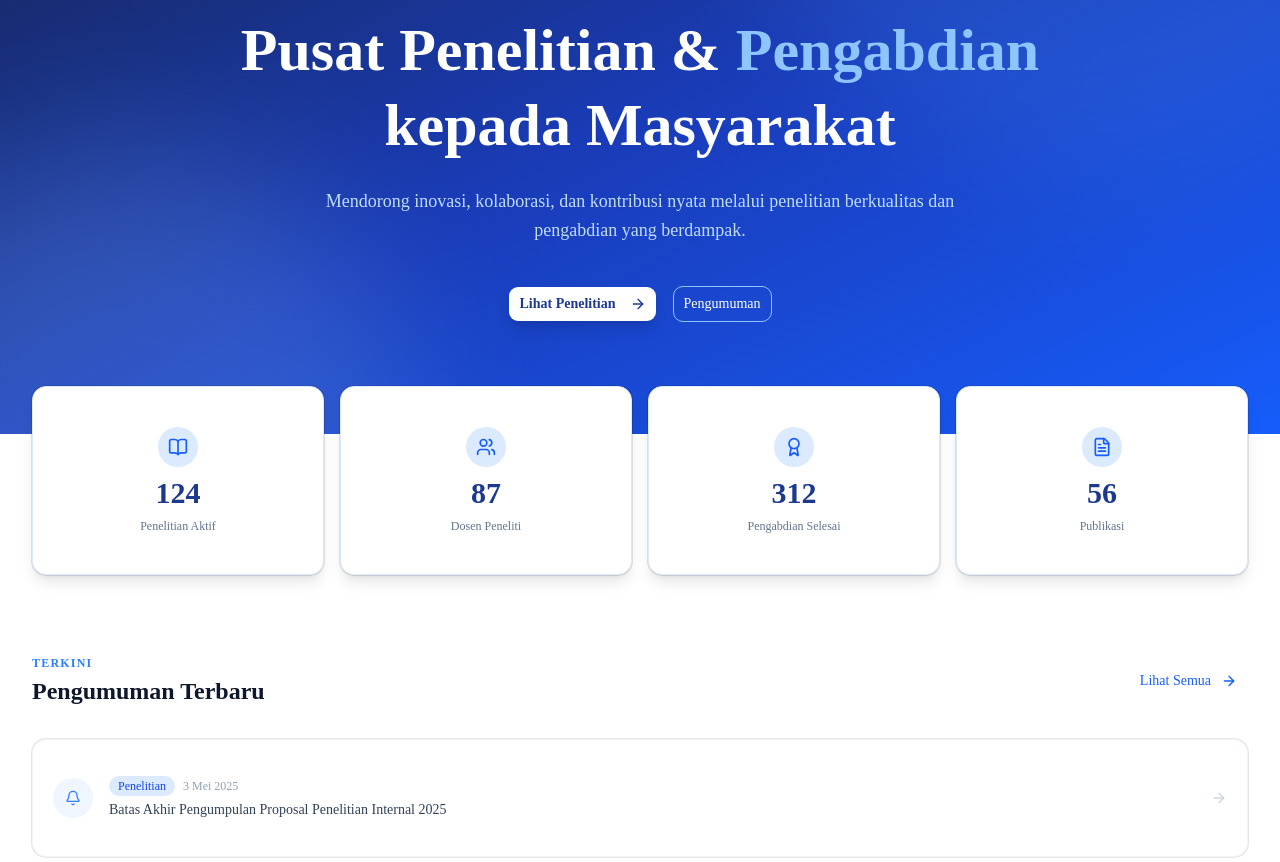
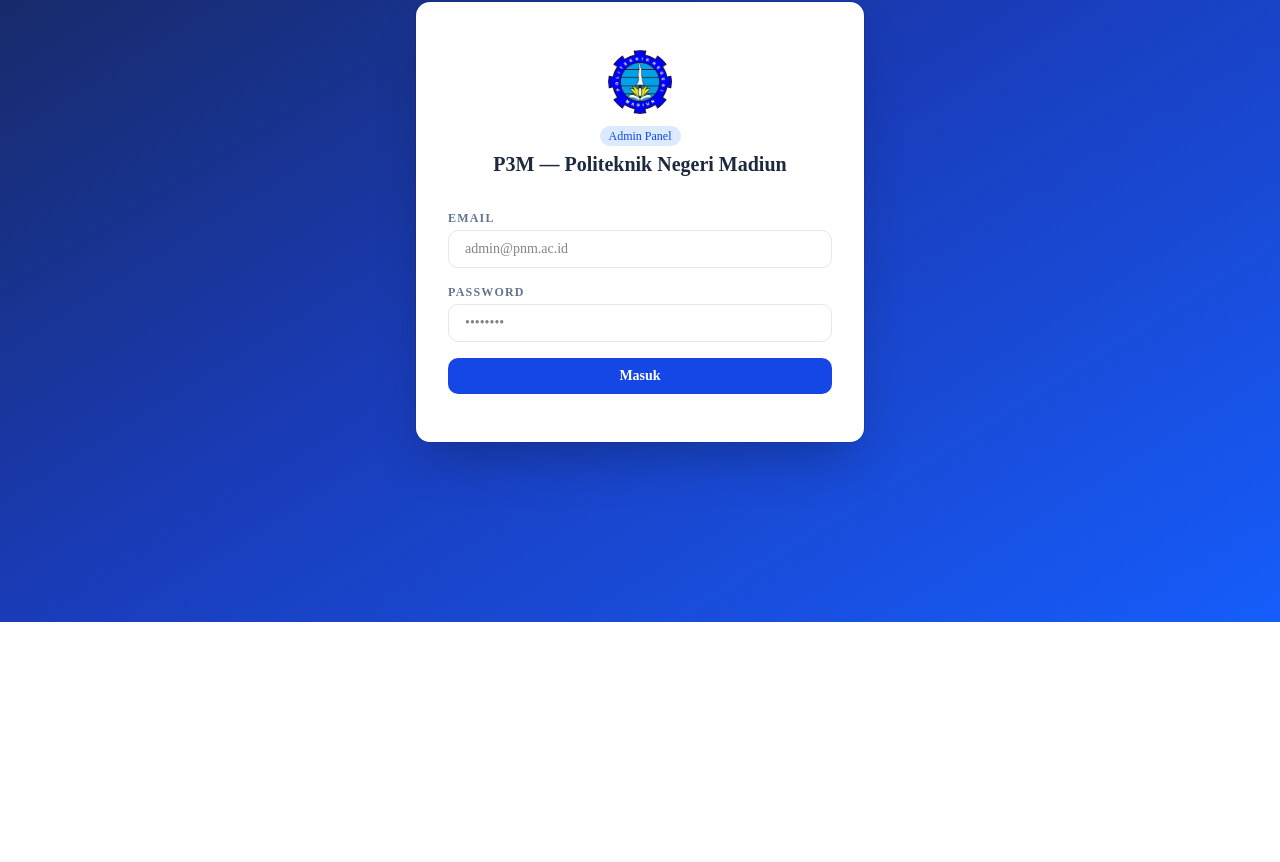
Before and after one commit to wisnubaik/p3m-pnm, a Next.js app: page /admin in a window 1280 px wide. Shown: the part 178-1040 px from the top of the page. After the commit the page ends 800 px from the top, so only its background shows below. Built offline with nearby package versions, Linux system fonts and the light colour scheme.

Commit message:
salah dashboard dan admin

```diff
--- a/app/admin/page.tsx
+++ b/app/admin/page.tsx
@@ -1,191 +1,86 @@
 "use client";
 
-import Navbar from "@/components/Navbar";
-import { Button } from "@/components/ui/button";
+import { useState } from "react";
+import { useRouter } from "next/navigation";
 import { Card, CardContent } from "@/components/ui/card";
 import { Badge } from "@/components/ui/badge";
-import { BookOpen, Users, Award, FileText, ArrowRight, Bell } from "lucide-react";
-import Link from "next/link";
-import { motion, Variants } from "framer-motion";
-import { useEffect, useState } from "react";
+import Image from "next/image";
+import { Trash2, Plus, ArrowLeft, Pencil } from "lucide-react";
 
-const stats = [
-  { icon: BookOpen, label: "Penelitian Aktif", value: "124" },
-  { icon: Users, label: "Dosen Peneliti", value: "87" },
-  { icon: Award, label: "Pengabdian Selesai", value: "312" },
-  { icon: FileText, label: "Publikasi", value: "56" },
-];
+export default function AdminLoginPage() {
+  const router = useRouter();
+  const [email, setEmail] = useState("");
+  const [password, setPassword] = useState("");
+  const [error, setError] = useState("");
+  const [loading, setLoading] = useState(false);
 
-const pengumuman = [
-  { tag: "Penelitian", judul: "Batas Akhir Pengumpulan Proposal Penelitian Internal 2025", tanggal: "3 Mei 2025" },
-  { tag: "PKM", judul: "Pembukaan Pendaftaran PKM Unggulan Semester Genap 2025", tanggal: "28 Apr 2025" },
-  { tag: "Semhas", judul: "Jadwal Seminar Hasil Penelitian Kompetitif Internal 2025", tanggal: "20 Apr 2025" },
-];
+  const handleLogin = async () => {
+    setLoading(true);
+    setError("");
 
-const fadeUp: Variants = {
-  hidden: { opacity: 0, y: 30 },
-  visible: {
-    opacity: 1,
-    y: 0,
-    transition: { duration: 0.5, ease: "easeOut" },
-  },
-};
+    const res = await fetch("/api/auth/login", {
+      method: "POST",
+      headers: { "Content-Type": "application/json" },
+      body: JSON.stringify({ email, password }),
+    });
 
-export default function Home() {
-  const [scrolled, setScrolled] = useState(false);
+    const data = await res.json();
 
-  useEffect(() => {
-    const handleScroll = () => setScrolled(window.scrollY > 50);
-    window.addEventListener("scroll", handleScroll);
-    return () => window.removeEventListener("scroll", handleScroll);
-  }, []);
+    if (res.ok) {
+      router.push("/admin/dashboard");
+    } else {
+      setError(data.message || "Login gagal.");
+      setLoading(false);
+    }
+  };
 
   return (
-    <main className="min-h-screen bg-white overflow-x-hidden">
-      <Navbar />
+    <main className="min-h-screen bg-gradient-to-br from-blue-950 via-blue-800 to-blue-600 flex items-center justify-center px-4">
+      <Card className="w-full max-w-md border-0 shadow-2xl">
+        <CardContent className="p-8">
+          {/* Logo */}
+          <div className="flex flex-col items-center mb-8">
+            <Image src="/logo-pnm.jpg" alt="Logo PNM" width={64} height={64} className="rounded-full mb-3" />
+            <Badge className="bg-blue-100 text-blue-700 mb-1">Admin Panel</Badge>
+            <h1 className="text-xl font-bold text-slate-800">P3M — Politeknik Negeri Madiun</h1>
+          </div>
 
-      {/* Hero Section */}
-      <section className="relative pt-36 pb-28 overflow-hidden bg-gradient-to-br from-blue-950 via-blue-800 to-blue-600">
-        {/* Animated background blobs */}
-        <motion.div
-          animate={{ scale: [1, 1.1, 1], opacity: [0.15, 0.25, 0.15] }}
-          transition={{ duration: 6, repeat: Infinity, ease: "easeInOut" }}
-          className="absolute top-0 right-0 w-[700px] h-[700px] rounded-full bg-blue-400 -translate-y-1/2 translate-x-1/4 blur-3xl"
-        />
-        <motion.div
-          animate={{ scale: [1, 1.15, 1], opacity: [0.1, 0.2, 0.1] }}
-          transition={{ duration: 8, repeat: Infinity, ease: "easeInOut", delay: 1 }}
-          className="absolute bottom-0 left-0 w-[500px] h-[500px] rounded-full bg-blue-300 translate-y-1/2 -translate-x-1/4 blur-3xl"
-        />
+          {/* Form */}
+          <div className="flex flex-col gap-4">
+            <div>
+              <label className="text-xs font-semibold text-slate-500 uppercase tracking-widest mb-1 block">Email</label>
+              <input
+                type="email"
+                value={email}
+                onChange={(e) => setEmail(e.target.value)}
+                className="w-full px-4 py-2 border border-slate-200 rounded-lg text-sm focus:outline-none focus:ring-2 focus:ring-blue-500"
+                placeholder="admin@pnm.ac.id"
+              />
+            </div>
+            <div>
+              <label className="text-xs font-semibold text-slate-500 uppercase tracking-widest mb-1 block">Password</label>
+              <input
+                type="password"
+                value={password}
+                onChange={(e) => setPassword(e.target.value)}
+                onKeyDown={(e) => e.key === "Enter" && handleLogin()}
+                className="w-full px-4 py-2 border border-slate-200 rounded-lg text-sm focus:outline-none focus:ring-2 focus:ring-blue-500"
+                placeholder="••••••••"
+              />
+            </div>
 
-        <div className="relative max-w-7xl mx-auto px-4 sm:px-6 lg:px-8 text-center">
-          <motion.div initial={{ opacity: 0, y: 20 }} animate={{ opacity: 1, y: 0 }} transition={{ duration: 0.6 }}>
-            <Badge className="mb-6 bg-blue-500/20 text-blue-200 border border-blue-400/30 text-xs tracking-widest uppercase px-4 py-1">
-              Politeknik Negeri Madiun
-            </Badge>
-          </motion.div>
+            {error && <p className="text-xs text-red-500">{error}</p>}
 
-          <motion.h1
-            initial={{ opacity: 0, y: 30 }}
-            animate={{ opacity: 1, y: 0 }}
-            transition={{ duration: 0.7, delay: 0.1 }}
-            className="text-4xl sm:text-5xl lg:text-6xl font-bold text-white leading-tight mb-6"
-          >
-            Pusat Penelitian &{" "}
-            <span className="text-blue-300">Pengabdian</span>
-            <br />kepada Masyarakat
-          </motion.h1>
-
-          <motion.p
-            initial={{ opacity: 0, y: 20 }}
-            animate={{ opacity: 1, y: 0 }}
-            transition={{ duration: 0.7, delay: 0.2 }}
-            className="text-blue-200 text-lg max-w-2xl mx-auto mb-10 leading-relaxed"
-          >
-            Mendorong inovasi, kolaborasi, dan kontribusi nyata melalui penelitian berkualitas dan pengabdian yang berdampak.
-          </motion.p>
-
-          <motion.div
-            initial={{ opacity: 0, y: 20 }}
-            animate={{ opacity: 1, y: 0 }}
-            transition={{ duration: 0.7, delay: 0.3 }}
-            className="flex flex-wrap gap-4 justify-center"
-          >
-            <Button asChild size="lg" className="bg-white text-blue-900 hover:bg-blue-50 font-semibold shadow-lg">
-              <Link href="/penelitian/internal">Lihat Penelitian <ArrowRight className="ml-2 w-4 h-4" /></Link>
-            </Button>
-            <Button asChild size="lg" variant="outline" className="border-blue-300 text-white hover:bg-blue-800 bg-transparent">
-              <Link href="/informasi/pengumuman">Pengumuman</Link>
-            </Button>
-          </motion.div>
-        </div>
-      </section>
-
-      {/* Stats Section */}
-      <section className="max-w-7xl mx-auto px-4 sm:px-6 lg:px-8 -mt-12 relative z-10">
-        <div className="grid grid-cols-2 lg:grid-cols-4 gap-4">
-          {stats.map((stat, i) => (
-            <motion.div
-              key={stat.label}
-              custom={i}
-              initial="hidden"
-              whileInView="visible"
-              viewport={{ once: true }}
-              variants={fadeUp}
+            <button
+              onClick={handleLogin}
+              disabled={loading}
+              className="w-full bg-blue-700 hover:bg-blue-800 text-white font-semibold py-2 rounded-lg text-sm transition-colors disabled:opacity-50"
             >
-              <Card className="shadow-lg border border-blue-100 hover:shadow-blue-100 hover:-translate-y-1 transition-all duration-300">
-                <CardContent className="flex flex-col items-center justify-center p-6 text-center gap-2">
-                  <div className="w-10 h-10 rounded-full bg-blue-100 flex items-center justify-center">
-                    <stat.icon className="w-5 h-5 text-blue-600" />
-                  </div>
-                  <p className="text-3xl font-bold text-blue-900">{stat.value}</p>
-                  <p className="text-xs text-slate-500 leading-tight">{stat.label}</p>
-                </CardContent>
-              </Card>
-            </motion.div>
-          ))}
-        </div>
-      </section>
-
-      {/* Pengumuman Terbaru */}
-      <section className="max-w-7xl mx-auto px-4 sm:px-6 lg:px-8 py-20">
-        <motion.div
-          initial="hidden"
-          whileInView="visible"
-          viewport={{ once: true }}
-          variants={fadeUp}
-          custom={0}
-          className="flex items-center justify-between mb-8"
-        >
-          <div>
-            <p className="text-xs font-semibold text-blue-500 uppercase tracking-widest mb-1">Terkini</p>
-            <h2 className="text-2xl font-bold text-slate-900">Pengumuman Terbaru</h2>
+              {loading ? "Memproses..." : "Masuk"}
+            </button>
           </div>
-          <Button asChild variant="ghost" className="text-blue-600 hover:text-blue-800">
-            <Link href="/informasi/pengumuman">Lihat Semua <ArrowRight className="ml-1 w-4 h-4" /></Link>
-          </Button>
-        </motion.div>
-
-        <div className="grid gap-4">
-          {pengumuman.map((item, i) => (
-            <motion.div
-              key={i}
-              custom={i + 1}
-              initial="hidden"
-              whileInView="visible"
-              viewport={{ once: true }}
-              variants={fadeUp}
-              whileHover={{ x: 4 }}
-              transition={{ type: "spring", stiffness: 300 }}
-            >
-              <Card className="border border-slate-100 hover:border-blue-200 hover:shadow-md transition-all cursor-pointer group">
-                <CardContent className="flex items-center gap-4 p-5">
-                  <div className="w-10 h-10 rounded-full bg-blue-50 flex items-center justify-center flex-shrink-0">
-                    <Bell className="w-4 h-4 text-blue-500" />
-                  </div>
-                  <div className="flex-1 min-w-0">
-                    <div className="flex items-center gap-2 mb-1">
-                      <Badge variant="secondary" className="text-xs bg-blue-100 text-blue-700">{item.tag}</Badge>
-                      <span className="text-xs text-slate-400">{item.tanggal}</span>
-                    </div>
-                    <p className="text-sm font-medium text-slate-700 group-hover:text-blue-700 transition-colors truncate">{item.judul}</p>
-                  </div>
-                  <ArrowRight className="w-4 h-4 text-slate-300 group-hover:text-blue-500 transition-colors flex-shrink-0" />
-                </CardContent>
-              </Card>
-            </motion.div>
-          ))}
-        </div>
-      </section>
-
-      {/* Footer */}
-      <footer className="bg-blue-950 text-blue-200 py-10 mt-10">
-        <div className="max-w-7xl mx-auto px-4 sm:px-6 lg:px-8 text-center">
-          <p className="font-bold text-white text-lg mb-1">P3M — Politeknik Negeri Madiun</p>
-          <p className="text-sm text-blue-400">Pusat Penelitian dan Pengabdian kepada Masyarakat</p>
-          <p className="text-xs text-blue-600 mt-6">© {new Date().getFullYear()} P3M PNM. All rights reserved.</p>
-        </div>
-      </footer>
+        </CardContent>
+      </Card>
     </main>
   );
 }
```
